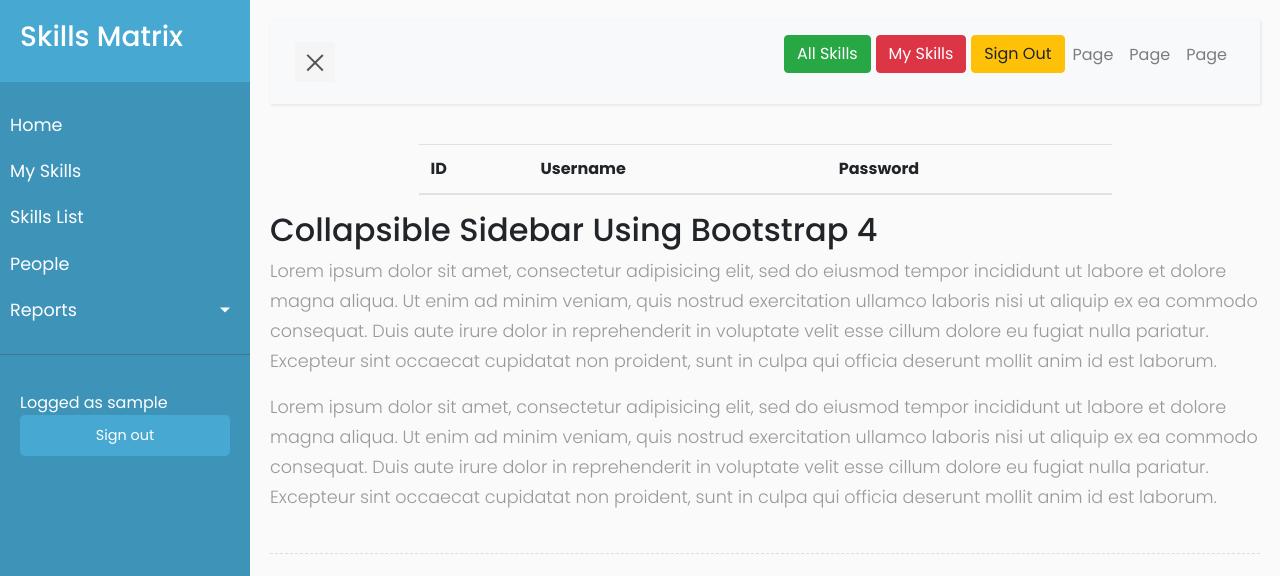
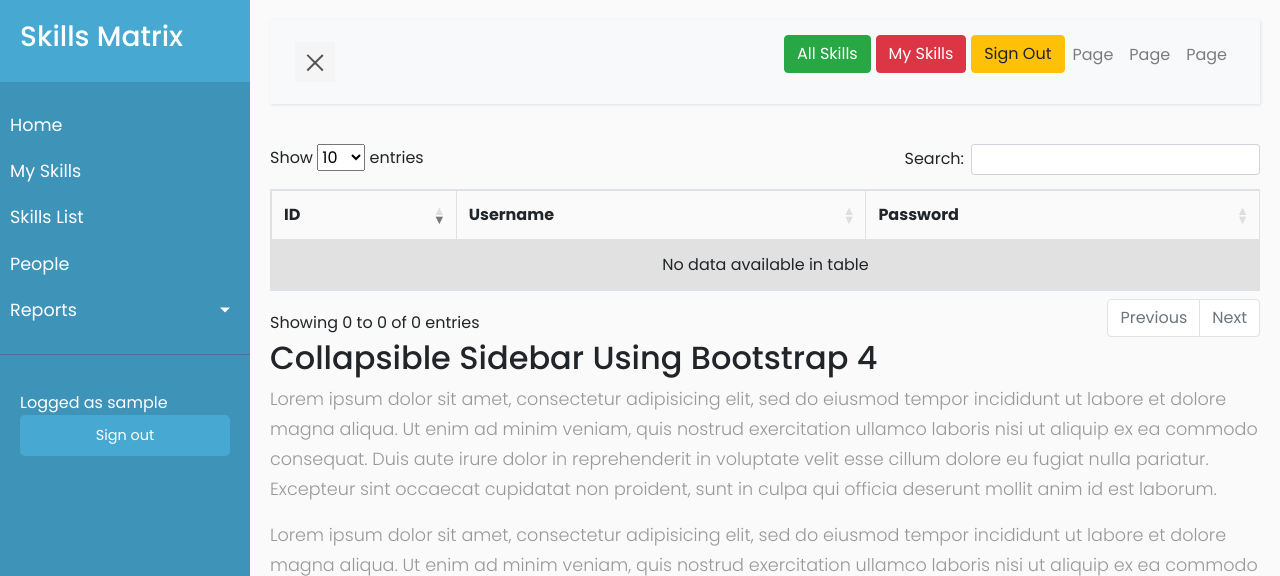
Before and after one commit to codacy-badger/SkillsMatrix, a PHP site: page /welcome.php in a window 1280 px wide. Shown: the top 576 px of the page. Run offline with PHP 8.4, Linux system fonts and the light colour scheme; the visitor is signed in with stand-in values (Sample User, id 1); data that the repository does not hold is empty; some libraries are stand-ins or nearby versions.

Commit message:
Sorted table added.

```diff
--- a/public/welcome.php
+++ b/public/welcome.php
@@ -17,15 +17,18 @@
         <meta http-equiv="X-UA-Compatible" content="IE=edge">
 
         <title>Skills Matrix</title>
+        <link rel="stylesheet" href="https://cdn.datatables.net/1.10.19/css/dataTables.bootstrap4.min.css">
+        <!-- Bootstrap CSS CDN -->
 
-        <!-- Bootstrap CSS CDN -->
-        <link rel="stylesheet" href="https://stackpath.bootstrapcdn.com/bootstrap/4.1.0/css/bootstrap.min.css" integrity="sha384-9gVQ4dYFwwWSjIDZnLEWnxCjeSWFphJiwGPXr1jddIhOegiu1FwO5qRGvFXOdJZ4" crossorigin="anonymous">
+        <link rel="stylesheet" href="https://cdnjs.cloudflare.com/ajax/libs/twitter-bootstrap/4.1.1/css/bootstrap.css" >
+
         <!-- Our Custom CSS -->
         <link rel="stylesheet" href="../css/sidebar.css">
 
         <!-- Font Awesome JS -->
         <script defer src="https://use.fontawesome.com/releases/v5.0.13/js/solid.js" integrity="sha384-tzzSw1/Vo+0N5UhStP3bvwWPq+uvzCMfrN1fEFe+xBmv1C/AtVX5K0uZtmcHitFZ" crossorigin="anonymous"></script>
         <script defer src="https://use.fontawesome.com/releases/v5.0.13/js/fontawesome.js" integrity="sha384-6OIrr52G08NpOFSZdxxz1xdNSndlD4vdcf/q2myIUVO0VsqaGHJsB0RaBE01VTOY" crossorigin="anonymous"></script>
+
     </head>
     <body>
         <div class="wrapper">
@@ -118,7 +121,7 @@
                     if(! $retval ) {
                         die('Could not get data: ' . mysql_error());
                     }
-                    echo "<table align='center' class='table table-striped' style='max-width: 70%;text-align:left' ><thead><tr><th>ID</th><th>Username</th><th>Password</th></tr></thead><tbody>";
+                    echo "<table id='table' class='table table-striped table-bordered' align='center' data-sorting='true' style='max-width: 70%;text-align:left' ><thead><tr><th>ID</th><th>Username</th><th>Password</th></tr></thead><tbody>";
                     while($row = mysqli_fetch_array($retval, MYSQLI_ASSOC)) {
                     echo "<tr><td>".$row["id"]."</td><td>".$row["username"]."</td><td>".$row["password"]."</td></tr>";
                     }
@@ -141,11 +144,14 @@
             </div>
         </div>
         <!-- jQuery CDN - Slim version (=without AJAX) -->
-        <script src="https://code.jquery.com/jquery-3.3.1.slim.min.js" integrity="sha384-q8i/X+965DzO0rT7abK41JStQIAqVgRVzpbzo5smXKp4YfRvH+8abtTE1Pi6jizo" crossorigin="anonymous"></script>
+        <script src="https://code.jquery.com/jquery-3.3.1.js"></script>
         <!-- Popper.JS -->
         <script src="https://cdnjs.cloudflare.com/ajax/libs/popper.js/1.14.0/umd/popper.min.js" integrity="sha384-cs/chFZiN24E4KMATLdqdvsezGxaGsi4hLGOzlXwp5UZB1LY//20VyM2taTB4QvJ" crossorigin="anonymous"></script>
         <!-- Bootstrap JS -->
         <script src="https://stackpath.bootstrapcdn.com/bootstrap/4.1.0/js/bootstrap.min.js" integrity="sha384-uefMccjFJAIv6A+rW+L4AHf99KvxDjWSu1z9VI8SKNVmz4sk7buKt/6v9KI65qnm" crossorigin="anonymous"></script>
+
+        <script src="https://cdn.datatables.net/1.10.19/js/jquery.dataTables.min.js"></script>
+        <script src="https://cdn.datatables.net/1.10.19/js/dataTables.bootstrap4.min.js"></script>
 
         <script type="text/javascript">
             $(document).ready(function () {
@@ -155,5 +161,12 @@
                 });
             });
         </script>
+        <script>
+$(document).ready(function() {
+    $('#table').DataTable( {
+        "order": [[ 0, "desc" ]]
+    } );
+} );
+        </script>
     </body>
 </html>
```
Also changed, not shown: README.md.
